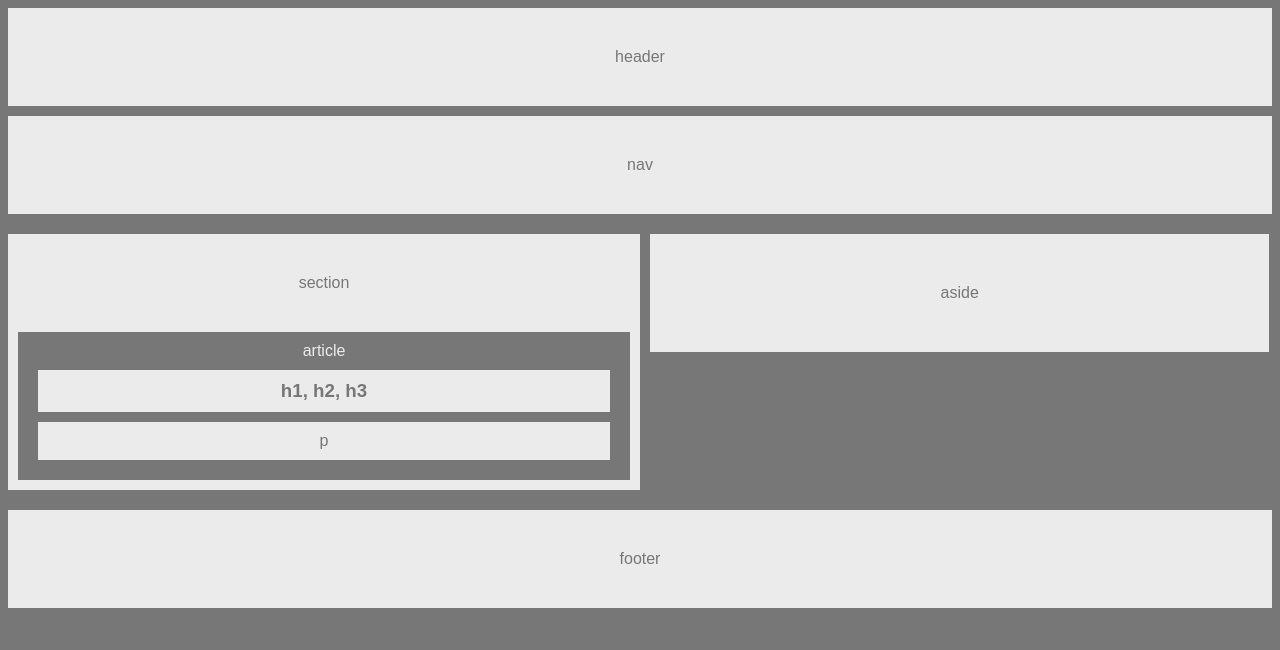
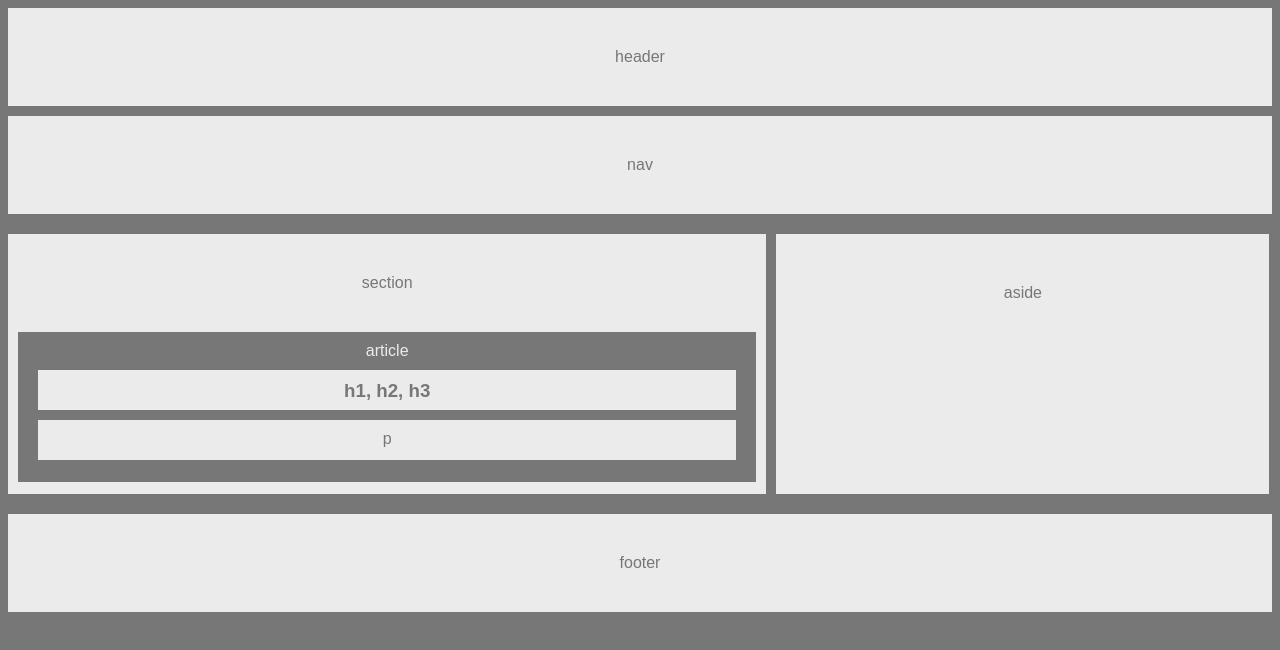
Before and after one commit to ChrisOCEagle/HW-Wireframe, a plain HTML site: page index.html in a window 1280 px wide. Drawn offline with Linux system fonts and the light colour scheme.

Commit message:
Easier Homework Finalized!

```diff
--- a/style.css
+++ b/style.css
@@ -25,8 +25,8 @@ nav {
 
 section {
     float: left;
-    width: 50%;
-    height: auto;
+    width: 60%;
+    height: 260px;
     padding-top: 40px;
     border: 10px;
     background: #ebebeb;
@@ -39,6 +39,8 @@ section {
 article {
     color: #ebebeb;
     padding: 10px;
+    height: 150px;
+    width: auto;
     background: #777;
     text-align: center;
     margin: 10px;
@@ -47,8 +49,8 @@ article {
 
 aside {
     float: left;
-    width: 49%;
-    height: 30%;
+    width: 39%;
+    height: 260px;
     padding: 50px;
     background: #ebebeb;
     color: #777;
@@ -60,6 +62,8 @@ h1 {
     background: #ebebeb;
     color: #777;
     padding: 10px;
+    height: 40px;
+    width: auto;
     text-align: center;
     margin: 10px;
 }
@@ -67,6 +71,8 @@ h1 {
 p {
     background: #ebebeb;
     padding: 10px;
+    height: 40px;
+    width: auto;
     color: #777;
     text-align: center;
     margin: 10px;
```
